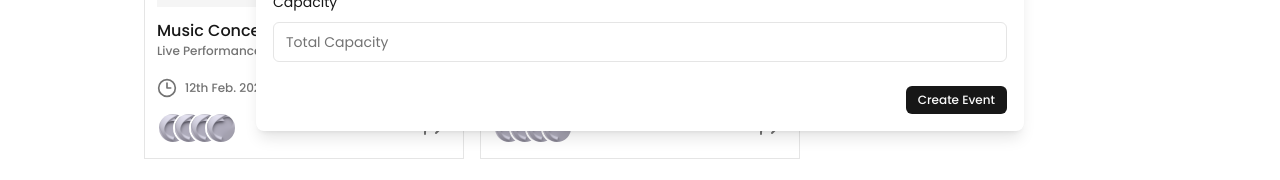
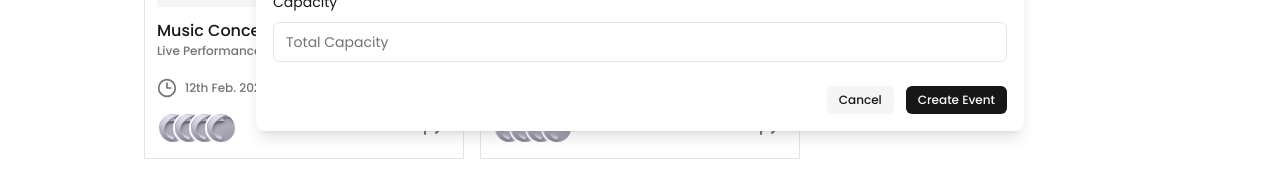
Before and after one commit to delmac-dev/event-management-app, a Next.js app: page /dashboard/events in a window 1280 px wide. Both pictures are taken after a click on the button "New Event". Shown: the part 629-809 px from the top of the page. Built offline with nearby package versions, Linux system fonts and the light colour scheme.

Commit message:
made edit

```diff
--- a/components/forms/new-event.tsx
+++ b/components/forms/new-event.tsx
@@ -100,7 +100,8 @@ export default function NewEventForm({closeHandler, organisation, className}:New
                     <TextareaInput name="location.description" label="Location Guide (ie. around engineering campus)" placeHolder="Help Attendees find event" />
                     <ImageInput name="banner" label="Banner" />
                 </div>
-                <div  className="sticky bottom-0 right-0 z-50 w-full p-4 bg-background flex flex-row-reverse justify-between">
+                <div  className="sticky bottom-0 right-0 z-50 w-full p-4 bg-background flex gap-3 justify-end">
+                    <Button size='xs' variant='secondary' type='button' disabled={isSubmitting} onClick={closeHandler}>Cancel</Button>
                     <Button size='xs' disabled={isSubmitting}>Create Event</Button>
                 </div>
             </form>
--- a/components/forms/new-organisation.tsx
+++ b/components/forms/new-organisation.tsx
@@ -54,7 +54,8 @@ export default function NewOrganisationForm({closeHandler, className}:NewOrganis
                     <SelectInput name="category" label="Category" placeHolder="Select a Category" list={orgCategories} />
                     <ImageInput name="avatar_url" label="Avatar" />
                 </div>
-                <div  className="sticky bottom-0 right-0 z-50 w-full p-4 bg-background flex flex-row-reverse justify-between">
+                <div  className="sticky bottom-0 right-0 z-50 w-full p-4 bg-background flex gap-3 justify-end">
+                    <Button size='xs' variant='secondary' type='button' disabled={isSubmitting} onClick={closeHandler}>Cancel</Button>
                     <Button size='xs' disabled={isSubmitting}>Create Organisation</Button>
                 </div>
             </form>
```
